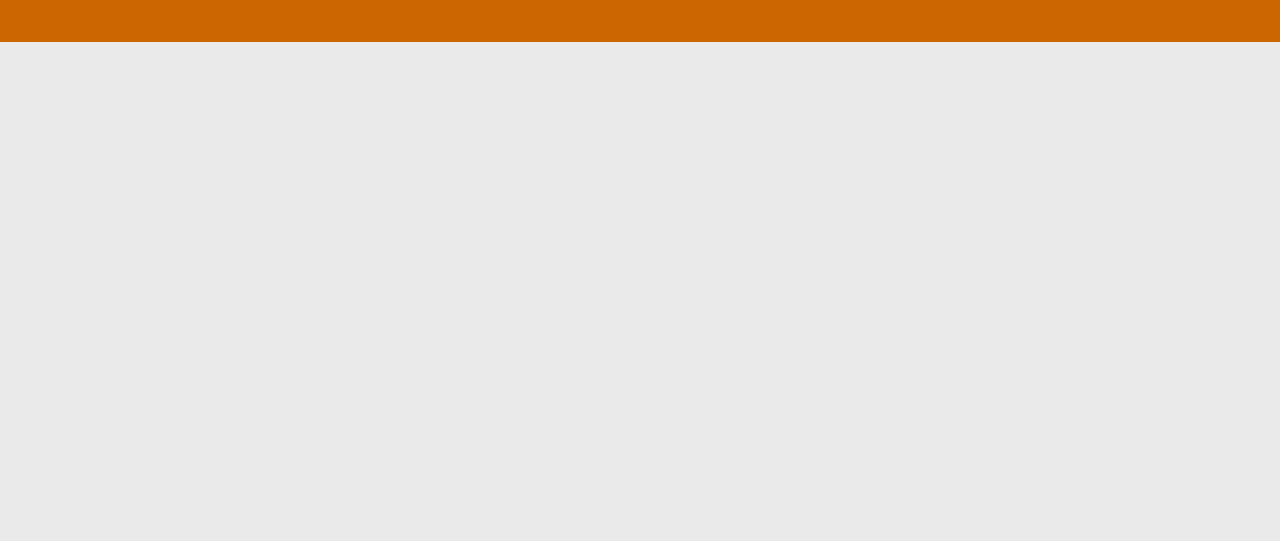
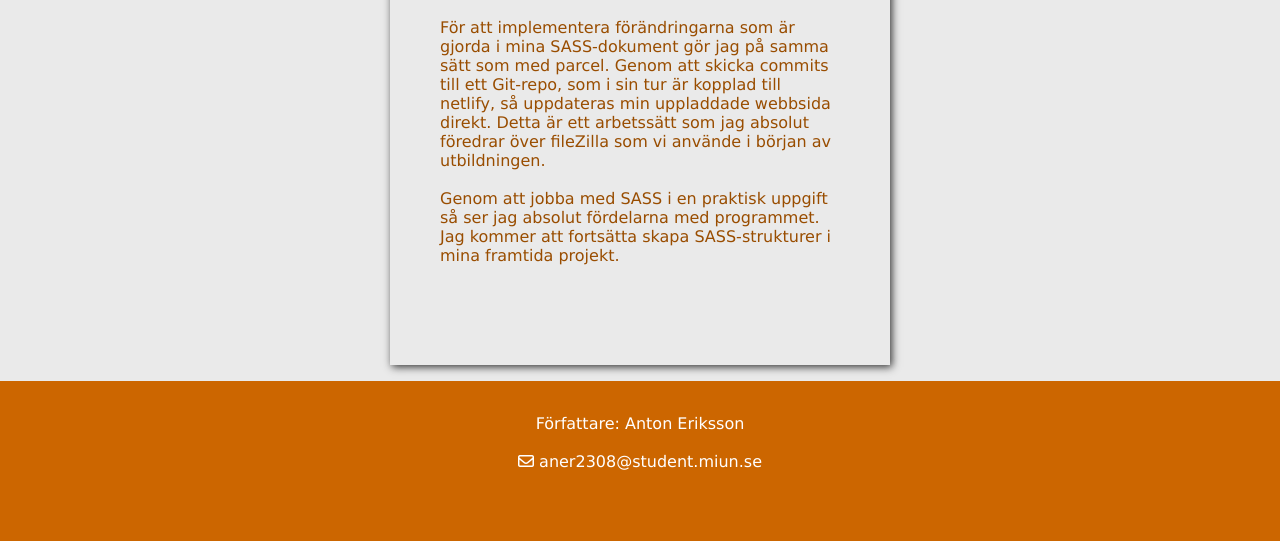
Before and after one commit to aner2308/dt211gUppgift3, a website built with Parcel: page src/sass.html in a window 1280 px wide. Shown: the part 1506-2047 px from the top of the page. Before the commit the page ends 1548 px from the top, so only its background shows below. Built offline with nearby package versions, Linux system fonts and the light colour scheme.

Commit message:
Lagt till sista texten i SASS.html-filen, och optimerat allt för uppladdning via parcel

```diff
--- a/src/sass.html
+++ b/src/sass.html
@@ -55,7 +55,10 @@
             Detta var en stor hjälp senare när jag ville tweaka färgen en aning. Det räcker då att ändra på färgvärdet i
             arrayen, så ändras också färgen på alla objekt som den berör.
             <br><br>
-
+            I en annan partial som jag döpte till mediaqueries.sass skapade jag mina mediaqueries. Detta gör det enkelt
+            att hitta dom när jag behöver testa responsiviteten i webbsidan. I denna filen la jag också in min
+            darkmode-design. Alla färger har en till array för färgen men i darkmodeversion. Detta gör det enkelt att
+            justera färgerna i efterhand.
         </p>
         <picture id="bild3">
             <source srcset="images/SASS.png?as=avif&height=400" type="image/avif">
@@ -63,7 +66,15 @@
             <source srcset="images/SASS.png?height=400" type="image/jpg">
             <img src="images/SASS.png" alt="Bild på logotypen för SASS.">
         </picture>
-        <p id="brödtext4"></p>
+        <p id="brödtext4">
+            För att implementera förändringarna som är gjorda i mina SASS-dokument gör jag på samma sätt som med parcel.
+            Genom att skicka commits till ett Git-repo, som i sin tur är kopplad till netlify, så uppdateras min
+            uppladdade webbsida direkt. Detta är ett arbetssätt som jag absolut föredrar över fileZilla som vi använde i
+            början av utbildningen.
+            <br><br>
+            Genom att jobba med SASS i en praktisk uppgift så ser jag absolut fördelarna med programmet. Jag kommer att
+            fortsätta skapa SASS-strukturer i mina framtida projekt.
+        </p>
     </div>
     <footer>
         <p>Författare: Anton Eriksson</p>
--- a/src/scss/_layout.scss
+++ b/src/scss/_layout.scss
@@ -179,6 +179,7 @@ footer a {
         grid-area: 5 / 1 / 6 / 2;
         @extend %brödtext;
         margin-top: 0;
+        margin-bottom: 100px;
     }
 
     #bild1 {
```
